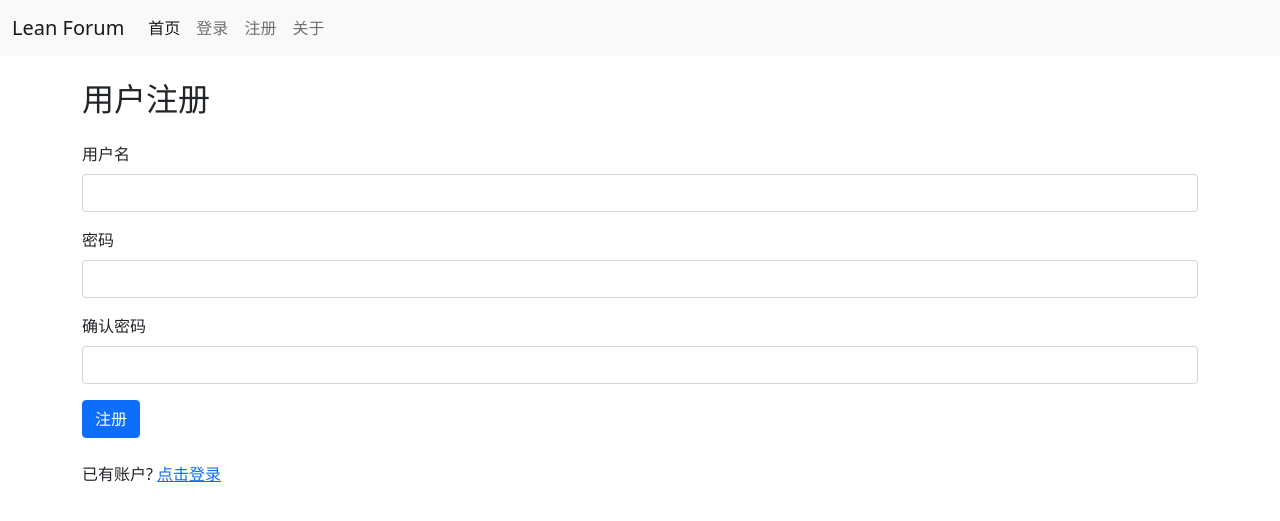
After one commit to aba2222/lean_forum, a Django app: page /register/ in a window 1280 px wide. The commit adds this page. Shown: the top 521 px of the page. Run offline with Django 5.2, Linux system fonts and the light colour scheme; some libraries are stand-ins or nearby versions.

Commit message:
Add register page

```diff
--- a/forum/templates/base.html
+++ b/forum/templates/base.html
@@ -22,7 +22,7 @@
                         <a class="nav-link" href="{% url 'login' %}">登录</a>
                     </li>
                     <li class="nav-item">
-                        <a class="nav-link" href="% url 'register' %}">注册</a>
+                        <a class="nav-link" href="{% url 'register' %}">注册</a>
                     </li>
                     <li class="nav-item">
                         <a class="nav-link" href="% url 'about' %}">关于</a>
--- a/forum/templates/forum/login.html
+++ b/forum/templates/forum/login.html
@@ -29,7 +29,7 @@
         </form>
 
         <div class="mt-4">
-            <!--<p>还没有账户? <a href="% url 'register' %}">点击注册</a></p>!-->
+            <p>还没有账户? <a href="{% url 'register' %}">点击注册</a></p>
         </div>
 
 {% endblock %}
--- /dev/null
+++ b/forum/templates/forum/register.html
@@ -0,0 +1,44 @@
+{% extends 'base.html' %}
+
+{% block title %}注册{% endblock %}
+
+{% block content %}
+<h2>用户注册</h2>
+
+<!-- 显示错误和成功消息 -->
+{% if messages %}
+    <div class="alert alert-info mt-3">
+        <ul>
+            {% for message in messages %}
+                <li>{{ message }}</li>
+            {% endfor %}
+        </ul>
+    </div>
+{% endif %}
+
+<!-- 注册表单 -->
+<form method="POST" class="mt-4">
+    {% csrf_token %}
+
+    <div class="mb-3">
+        <label for="username" class="form-label">用户名</label>
+        <input type="text" class="form-control" id="username" name="username" required>
+    </div>
+
+    <div class="mb-3">
+        <label for="password" class="form-label">密码</label>
+        <input type="password" class="form-control" id="password" name="password" required>
+    </div>
+
+    <div class="mb-3">
+        <label for="confirm_password" class="form-label">确认密码</label>
+        <input type="password" class="form-control" id="confirm_password" name="confirm_password" required>
+    </div>
+
+    <button type="submit" class="btn btn-primary">注册</button>
+</form>
+
+<div class="mt-4">
+    <p>已有账户? <a href="{% url 'login' %}">点击登录</a></p>
+</div>
+{% endblock %}
--- a/forum/urls.py
+++ b/forum/urls.py
@@ -8,4 +8,5 @@ urlpatterns = [
     path('posts/create/', views.post_create, name='post_create'),
     path('posts/<int:post_id>/', views.post_detail, name='post_detail'),
     path('login/', views.login_view, name='login'),
+    path('register/', views.register_view, name='register'),
 ]
--- a/forum/views.py
+++ b/forum/views.py
@@ -1,8 +1,10 @@
 from pyexpat.errors import messages
 from django.http import HttpResponse
+from django.contrib.auth.models import User
 from django.shortcuts import get_object_or_404, redirect, render
 from django.contrib.auth.decorators import login_required
 from django.contrib.auth import authenticate, login
+from django.contrib import messages
 
 from forum.models import Comment, Item, Post, Rating
 
@@ -64,3 +66,29 @@ def login_view(request):
             return redirect('login')  # 重定向回登录页面，保持表单和错误信息
     else:
         return render(request, 'forum/login.html')  # GET 请求时返回登录页面
+
+def register_view(request):
+    if request.method == 'POST':
+        username = request.POST['username']
+        password = request.POST['password']
+        confirm_password = request.POST['confirm_password']
+
+        if password != confirm_password:
+            messages.error(request, '密码不一致，请重新输入')
+            return redirect('register')
+
+        try:
+            user = User.objects.create_user(username=username, password=password)
+            user.save()
+
+            user = authenticate(request, username=username, password=password)
+            if user is not None:
+                login(request, user)
+
+            messages.success(request, '注册成功！')
+            return redirect('index')
+        except Exception as e:
+            messages.error(request, f'注册失败：{str(e)}')
+            return redirect('register')
+
+    return render(request, 'forum/register.html')
```
